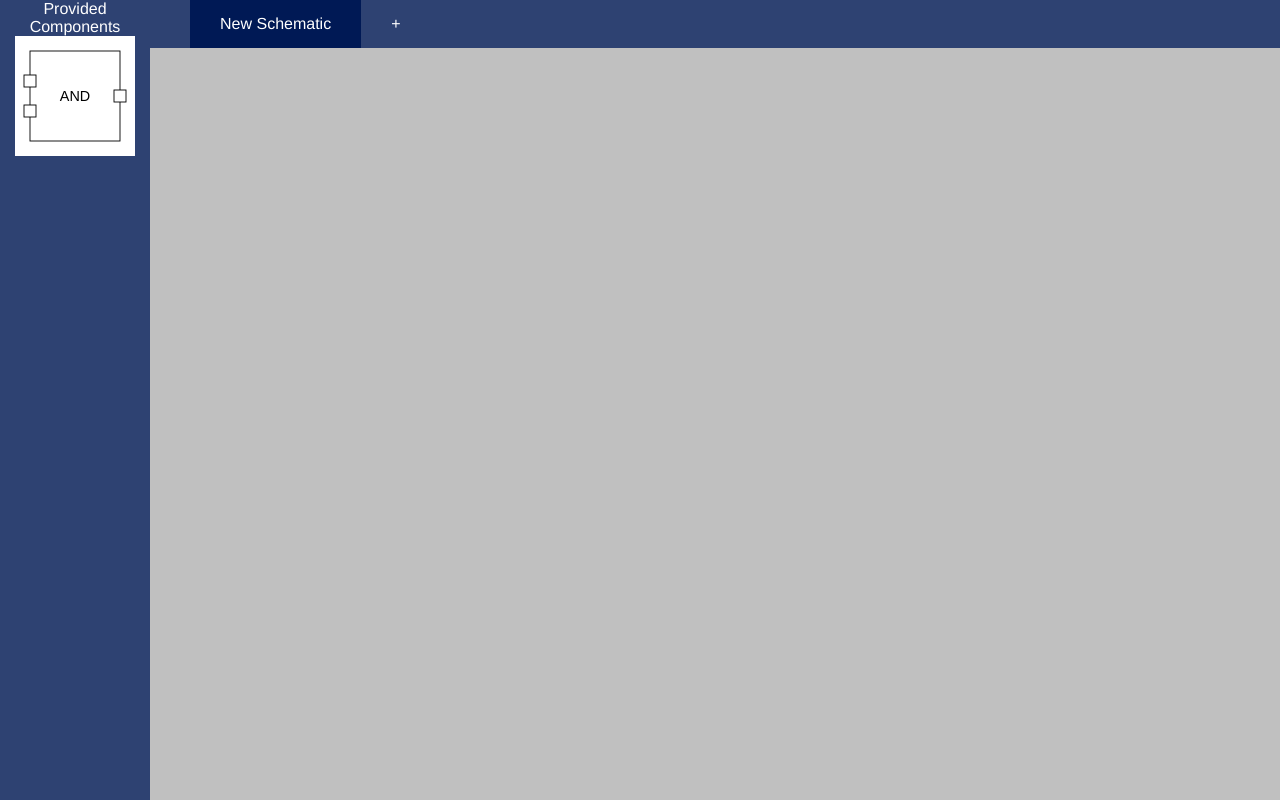
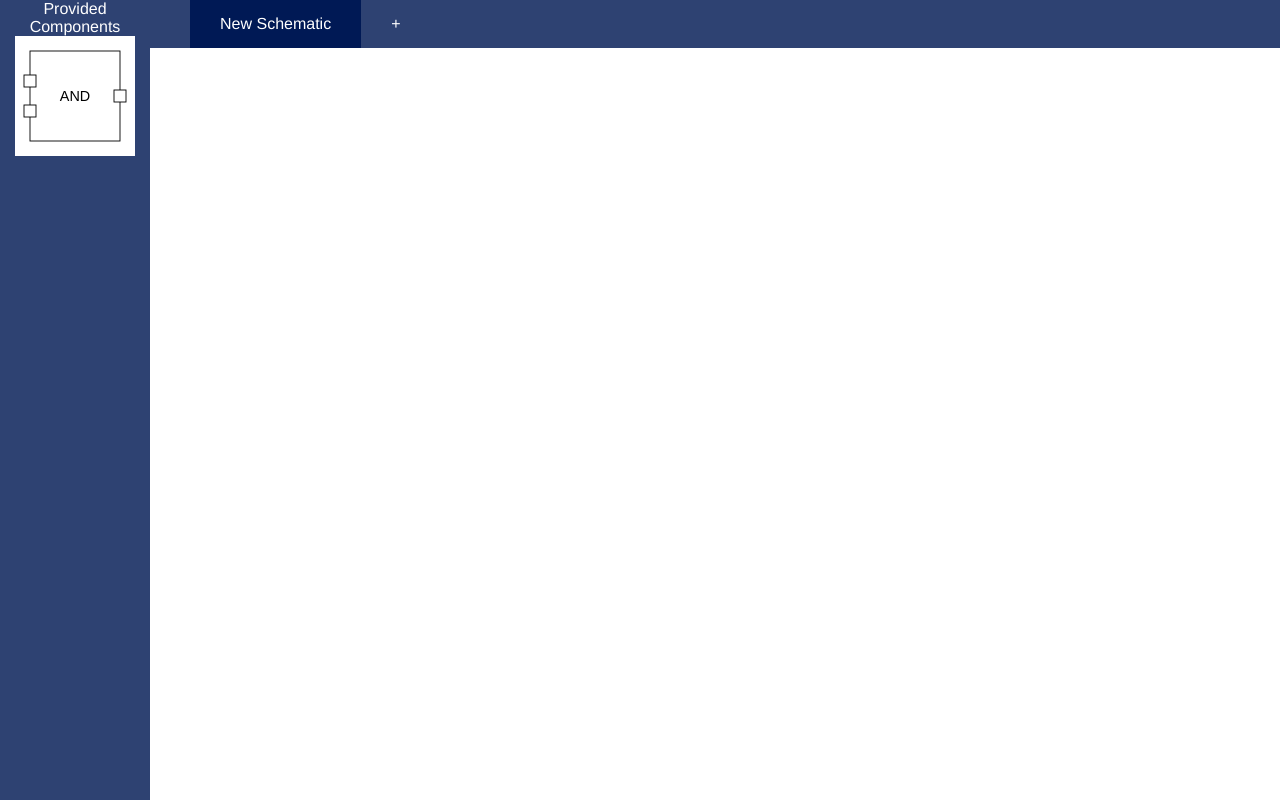
Before and after one commit to dmb537/SchematicEntryTool, a Vue app: page / in a window 1280 px wide. Built offline with nearby package versions, Linux system fonts and the light colour scheme.

Commit message:
Clunky but working movement

```diff
--- a/src/App.vue
+++ b/src/App.vue
@@ -22,7 +22,9 @@
         v-show="activeDesign == design"
         class='schematic-view'
         @select-components="selectComponents"
-        @deselect-components="deselectComponents">
+        @deselect-components="deselectComponents"
+        @modify-drag="modifyDrag"
+        @apply-drag="applyDrag">
       </Schematic>
     </div>
   </div>
@@ -78,6 +80,20 @@ export default {
         toDeselect.properties.strokeColour = '#000';
       });
     },
+    modifyDrag(components, dragX, dragY) {
+      components.forEach((toDrag) => {
+        toDrag.properties.dragX = dragX;
+        toDrag.properties.dragY = dragY;
+      });
+    },
+    applyDrag(components, dragX, dragY) {
+      components.forEach((toDrag) => {
+        toDrag.properties.x = toDrag.properties.x + dragX;
+        toDrag.properties.y = toDrag.properties.y + dragY;
+        toDrag.properties.dragX = 0;
+        toDrag.properties.dragY = 0;
+      });
+    },
   },
 };
 </script>
@@ -114,11 +130,11 @@ html, body {
   /* Setting this prevents  this expanding wider than the screen*/
   min-width: 0;
   flex-direction: column;
-  background-color:#ffffff;
+  background-color:#c0c0c0;
 }
 
 .schematic-view {
-  background-color:#c0c0c0;
+  background-color:#ffffff;
   flex-grow: 1;
 }
 
--- a/src/assets/componentsStore.json
+++ b/src/assets/componentsStore.json
@@ -5,8 +5,8 @@
       "componentID": "preview-and",
       "x": 0,
       "y": 0,
-      "tempX": 0,
-      "tempY": 0,
+      "dragX": 0,
+      "dragY": 0,
       "strokeColour": "#000"
     },
     "inputPins": [
@@ -29,6 +29,6 @@
       }
     ],
     "generateSVG": false,
-    "customSVG": "<g id=\"${componentID}\" transform=\"translate(${x},${y}) translate(${tempX},${tempY})\"  stroke=\"${strokeColour}\"><title>${componentID}</title><rect height=\"150\" width=\"150\" stroke-width=\"1.5\" fill=\"#fff\"/><text xml:space=\"preserve\" text-anchor=\"middle\" font-family=\"sans-serif\" font-size=\"24\" y=\"83.48644\" x=\"75\" fill-opacity=\"null\" stroke-opacity=\"null\" stroke-width=\"0\" fill=\"#000000\">AND</text><rect height=\"20\" width=\"20\" y=\"40\" x=\"-10\" fill-opacity=\"null\" stroke-opacity=\"null\" stroke-width=\"1.5\" fill=\"#fff\"/><rect height=\"20\" width=\"20\" y=\"90\" x=\"-10\" fill-opacity=\"null\" stroke-opacity=\"null\" stroke-width=\"1.5\" fill=\"#fff\"/><rect height=\"20\" width=\"20\" y=\"65\" x=\"140\" fill-opacity=\"null\" stroke-opacity=\"null\" stroke-width=\"1.5\" fill=\"#fff\"/></g>"
+    "customSVG": "<g id=\"${componentID}\" transform=\"translate(${x},${y}) translate(${dragX},${dragY})\"  stroke=\"${strokeColour}\"><title>${componentID}</title><rect height=\"150\" width=\"150\" stroke-width=\"1.5\" fill=\"#fff\"/><text xml:space=\"preserve\" text-anchor=\"middle\" font-family=\"sans-serif\" font-size=\"24\" y=\"83.48644\" x=\"75\" fill-opacity=\"null\" stroke-opacity=\"null\" stroke-width=\"0\" fill=\"#000000\">AND</text><rect height=\"20\" width=\"20\" y=\"40\" x=\"-10\" fill-opacity=\"null\" stroke-opacity=\"null\" stroke-width=\"1.5\" fill=\"#fff\"/><rect height=\"20\" width=\"20\" y=\"90\" x=\"-10\" fill-opacity=\"null\" stroke-opacity=\"null\" stroke-width=\"1.5\" fill=\"#fff\"/><rect height=\"20\" width=\"20\" y=\"65\" x=\"140\" fill-opacity=\"null\" stroke-opacity=\"null\" stroke-width=\"1.5\" fill=\"#fff\"/></g>"
   }
 ]
--- a/src/components/Schematic.vue
+++ b/src/components/Schematic.vue
@@ -1,7 +1,10 @@
 <template>
   <div>
       <svg ref="box" class="box unselectable-text" width="100%" height="100%"
-        @dblclick="deselect">
+        @dblclick="deselect"
+        @mousedown="startDrag"
+        @mousemove="dragging"
+        @mouseup="stopDrag">
         <SchematicComponent v-for="component in design.components"
             :key="component.properties.componentID"
             :component="component"
@@ -25,6 +28,9 @@ export default {
   data() {
     return {
       selectedComponents: [],
+      isDragging: false,
+      isSignificantDrag: false,
+      draggedFrom: {x: 0, y: 0},
     };
   },
   methods: {
@@ -36,6 +42,34 @@ export default {
       this.$emit('deselect-components', this.selectedComponents);
       this.selectedComponents = [];
     },
+    startDrag(event) {
+      this.draggedFrom.x = event.offsetX;
+      this.draggedFrom.y = event.offsetY;
+      this.isDragging = true;
+    },
+    dragging(event) {
+      if (this.isDragging) {
+        if (!this.isSignificantDrag) {
+          if (Math.abs(event.offsetX - this.draggedFrom.x) > 10 ||
+              Math.abs(event.offsetY - this.draggedFrom.y) > 10) {
+            this.isSignificantDrag = true;
+          }
+        } else {
+          this.$emit('modify-drag', this.selectedComponents,
+              event.offsetX - this.draggedFrom.x,
+              event.offsetY - this.draggedFrom.y);
+        }
+      }
+    },
+    stopDrag(event) {
+      if (this.isSignificantDrag) {
+        this.$emit('apply-drag', this.selectedComponents,
+            event.offsetX - this.draggedFrom.x,
+            event.offsetY - this.draggedFrom.y);
+      }
+      this.isDragging = false;
+      this.isSignificantDrag = false;
+    },
   },
 };
 </script>
```
